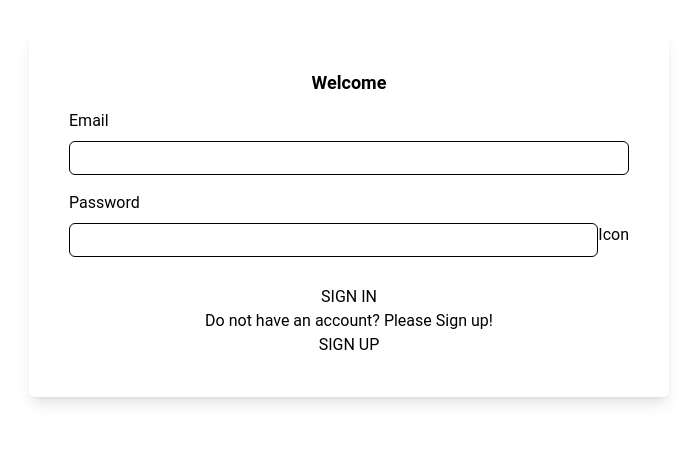
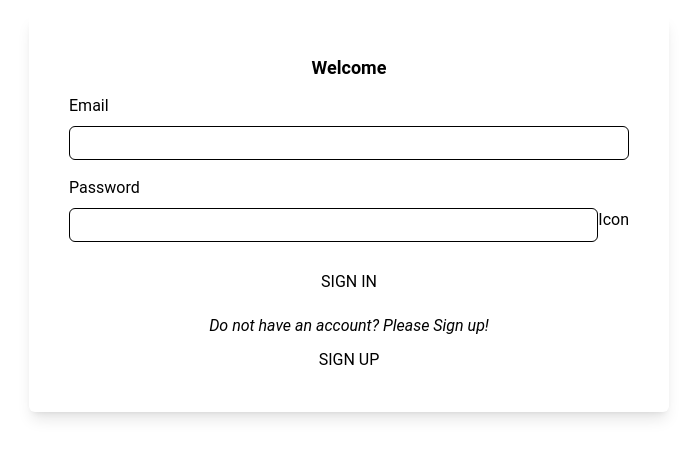
Before and after one commit to doheelee0328/Ecommerce-Website, a Next.js app in the folder Client/: page /pages/login in a window 1280 px wide. Shown: the part 187-644 px from the top of the page, without its empty margins (291-988 px from the left). Built offline with nearby package versions, Linux system fonts and the light colour scheme.

Commit message:
added more css

```diff
--- a/Client/src/app/pages/login/page.tsx
+++ b/Client/src/app/pages/login/page.tsx
@@ -78,8 +78,8 @@ export default function Login({
           <button className='rounded-md w-full mt-4'>SIGN IN</button>
         </form>
 
-        <div className='flex flex-col justify-center items-center'>
-          <h3 className='text-center'>
+        <div className='flex flex-col justify-center items-center mt-5 gap-2'>
+          <h3 className='text-center italic mb-0.5'>
             Do not have an account? Please Sign up!
           </h3>
           <button onClick={setRegister} className=' rounded-md'>
```
